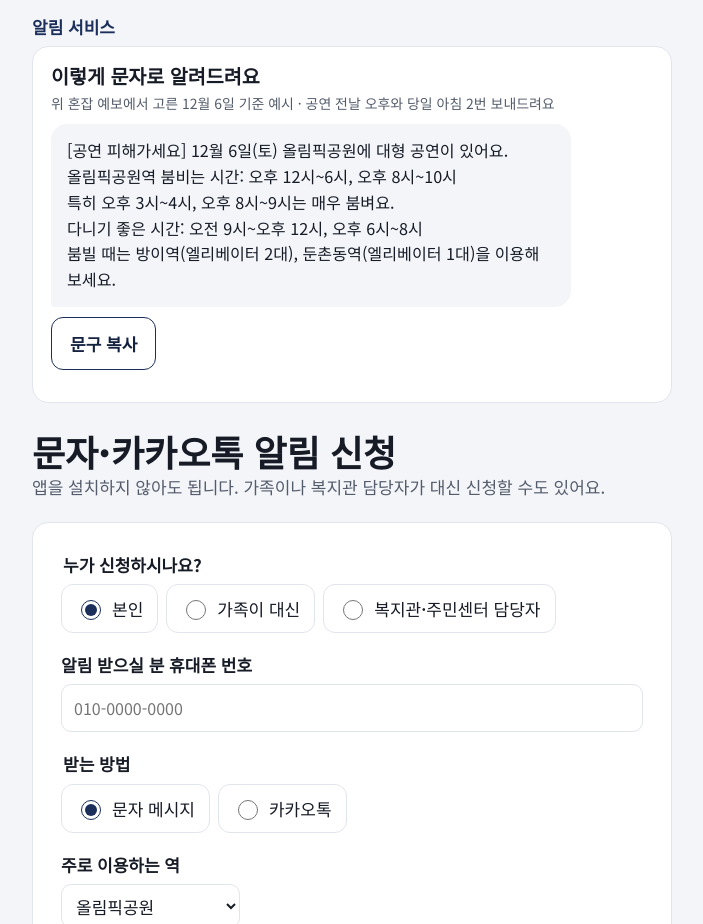
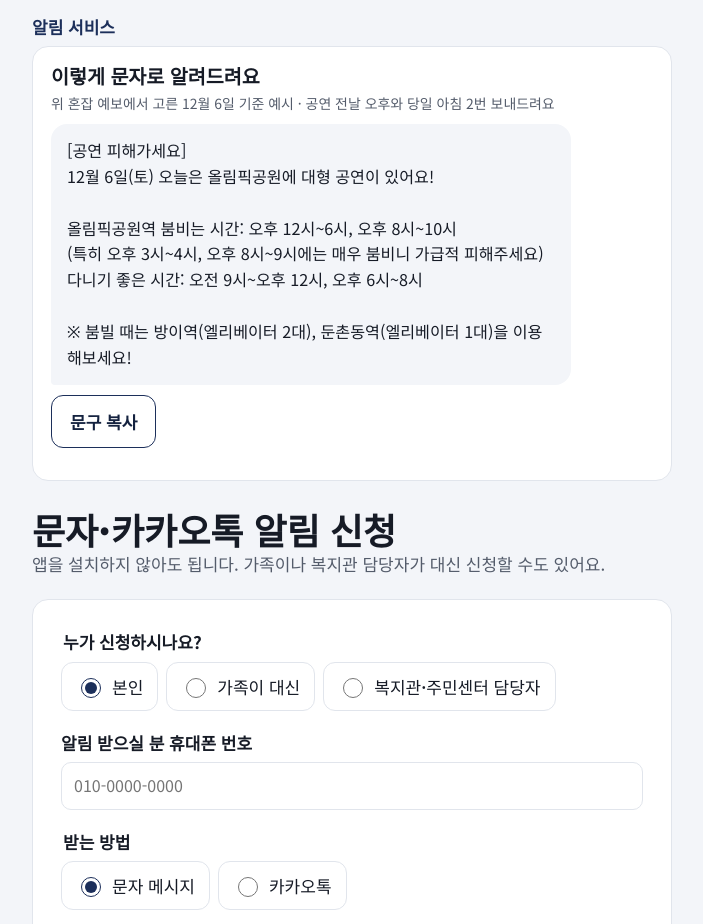
Before and after one commit to dogak333-code/avoid-concert, a plain HTML site: page index.html in a window 1280 px wide. Shown: the part 1300-2224 px from the top of the page, without its empty margins (32-735 px from the left). Drawn offline with Linux system fonts and the light colour scheme.

Commit message:
Add files via upload

```diff
--- a/index.html
+++ b/index.html
@@ -322,9 +322,22 @@ function drawForecast(){
   $("#alts").innerHTML = r.show.length ? `<h3>붐비는 시간에 이용할 만한 역</h3>` + (alt.length ? alt.map(x => `<p class="small muted" style="margin:10px 0 0">${x.t}</p><div class="alt-list">${x.list.map(s => `<div class="alt"><b>${lines(s)} ${esc(ST[s].n)}</b><span class="small muted">엘리베이터 ${ST[s].e}대<br>올림픽공원역에서 <span style="white-space:nowrap">약 ${ST[s].km}km</span></span></div>`).join("")}</div>`).join("") : `<p class="muted">이 시간에는 주변 역도 함께 붐빕니다. 가급적 이동을 미뤄 주세요.</p>`) + `<p class="tip">💡 더 가까운 역이 있다면, 혼잡한 ${esc(ST[station].n)}역 대신 그 역을 이용하세요.</p>` : "";
   const altTxt = alt.length ? alt[0].list.slice(0,2).map(s => `${ST[s].n}역(엘리베이터 ${ST[s].e}대)`).join(", ") : "";
   $("#smsWhen").textContent = `위 혼잡 예보에서 고른 ${M+1}월 ${sel}일 기준 예시 · 공연 전날 오후와 당일 아침 2번 보내드려요`;
-  $("#bubble").textContent = r.show.length
-    ? `[공연 피해가세요] ${M+1}월 ${sel}일(${DOW[f.w]}) 올림픽공원에 ${f.size=="대형"?"대형 ":""}공연이 있어요.\n${ST[station].n}역 붐비는 시간: ${rng(r.show)}${r.very.length?`\n특히 ${rng(r.very)}는 매우 붐벼요.`:""}\n다니기 좋은 시간: ${r.calm.length?rng(r.calm):"-"}${altTxt?`\n붐빌 때는 ${altTxt}을 이용해 보세요.`:""}`
-    : `[공연 피해가세요] ${M+1}월 ${sel}일(${DOW[f.w]})은 ${ST[station].n}역에 공연으로 인한 혼잡이 예상되지 않아요.`;
+  const dateTxt = `${M+1}월 ${sel}일(${DOW[f.w]})`, stName = `${ST[station].n}역`;
+  let msg;
+  if(f.names.length){
+    msg = `[공연 피해가세요]\n${dateTxt} 오늘은 올림픽공원에 ${f.size==="대형"?"대형 ":""}공연이 있어요!\n\n`
+        + `${stName} 붐비는 시간: ${r.show.length?rng(r.show):"없음"}\n`
+        + (r.very.length ? `(특히 ${rng(r.very)}에는 매우 붐비니 가급적 피해주세요)\n` : "")
+        + `다니기 좋은 시간: ${r.calm.length?rng(r.calm):"-"}`
+        + (altTxt ? `\n\n※ 붐빌 때는 ${altTxt}을 이용해보세요!` : "");
+  } else {
+    const all = [...r.commute, ...r.show].sort((a,b)=>a-b);
+    msg = `[공연 피해가세요]\n${dateTxt}${noData(sel)?"은 기록이 없어 공연 여부를 확인할 수 없어요.":" 오늘은 올림픽공원에 공연이 없어요."}\n\n`
+        + `출퇴근 시간을 기준으로 붐비는 시간을 알려드릴게요.\n`
+        + `${stName} 붐비는 시간: ${all.length?rng(all):"없음"}\n`
+        + `다니기 좋은 시간: ${r.calm.length?rng(r.calm):"-"}`;
+  }
+  $("#bubble").textContent = msg;
 }
 
 function drawAgency(){
```
